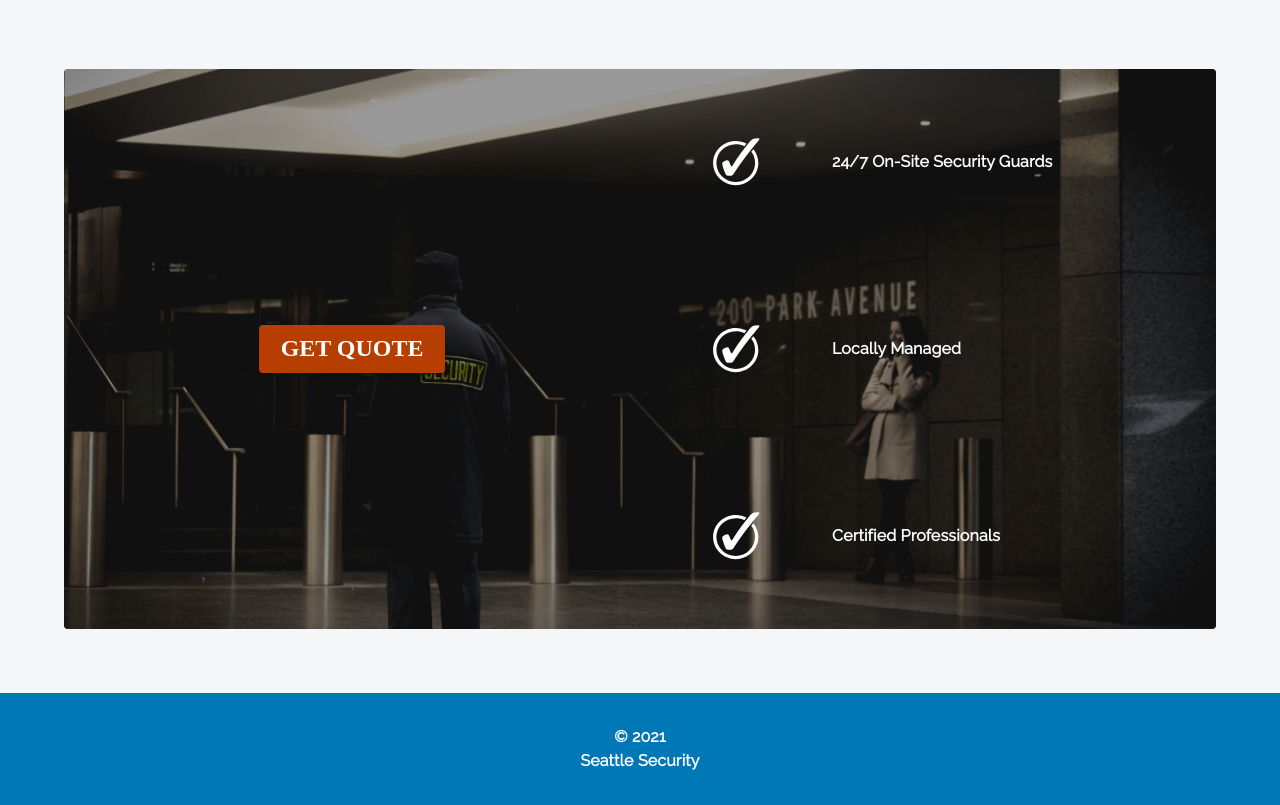
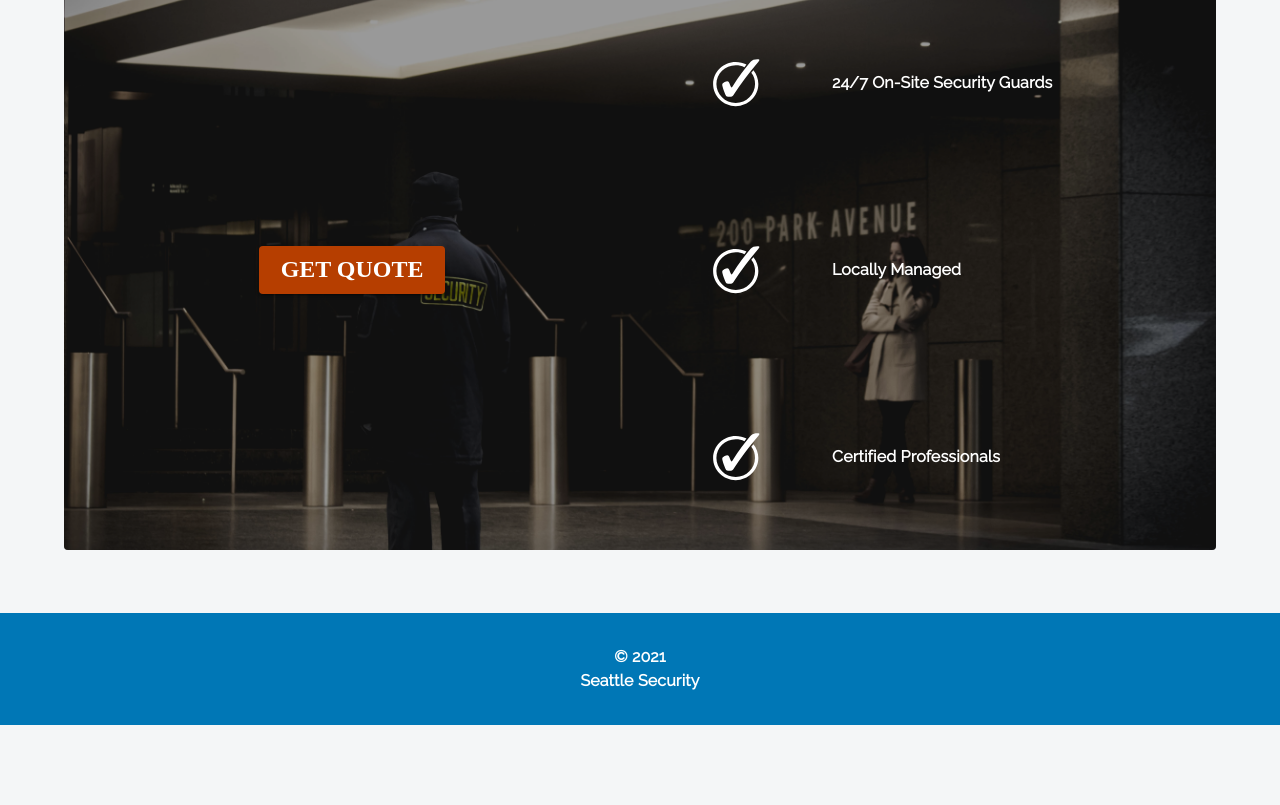
Before and after one commit to bookert921/security-employment-app, a Gatsby site: page / in a window 1280 px wide. Shown: the part 75-880 px from the top of the page. After the commit the page ends 800 px from the top, so only its background shows below. Built offline with nearby package versions, Linux system fonts and the light colour scheme; Gatsby itself is replaced by a stand-in of ours; a web font is replaced by a local one.

Commit message:
fixes navbar offset

```diff
--- a/src/components/Page.js
+++ b/src/components/Page.js
@@ -8,7 +8,6 @@ const PageComponent = ({ children }) => {
         position: "relative",
         minHeight: "100vh",
         paddingBottom: "7rem",
-        marginTop: "5rem",
       }}
     >
       {children}
--- a/src/components/navigation/index.js
+++ b/src/components/navigation/index.js
@@ -1,5 +1,4 @@
 import React, { useState } from "react";
-import PropTypes from "prop-types";
 import { Link } from "gatsby";
 import {
   AppBar,
@@ -9,7 +8,6 @@ import {
   styled,
   useMediaQuery,
   useTheme,
-  useScrollTrigger,
 } from "@mui/material";
 import { Menu as MenuIcon } from "@mui/icons-material";
 
@@ -50,32 +48,7 @@ const NavDropdown = styled(({ openMenu, setOpenMenu, ...props }) => (
 
 const links = ["about", "services", "contact"];
 
-function ElevationScroll(props) {
-  const { children, window } = props;
-  // Note that you normally won't need to set the window ref as useScrollTrigger
-  // will default to window.
-  // This is only being set here because the demo is in an iframe.
-  const trigger = useScrollTrigger({
-    disableHysteresis: true,
-    threshold: 0,
-    target: window ? window() : undefined,
-  });
-
-  return React.cloneElement(children, {
-    elevation: trigger ? 4 : 0,
-  });
-}
-
-ElevationScroll.propTypes = {
-  children: PropTypes.element.isRequired,
-  /**
-   * Injected by the documentation to work in an iframe.
-   * You won't need it on your project.
-   */
-  window: PropTypes.func,
-};
-
-function Header(props) {
+function Header() {
   const [openMenu, setOpenMenu] = useState(false);
   const theme = useTheme();
   const smallerScreen = useMediaQuery(theme.breakpoints.down("sm"));
@@ -93,8 +66,7 @@ function Header(props) {
 
   return (
     <React.Fragment>
-      <ElevationScroll {...props}>
-        <AppBar>
+      <AppBar position="fixed">
         <Toolbar
           variant="regular"
           sx={{
@@ -128,8 +100,7 @@ function Header(props) {
           <NavMenu openMenu={openMenu}>{renderLinks}</NavMenu>
         </Toolbar>
       </AppBar>
-      </ElevationScroll>
-      <Toolbar />
+      <Toolbar sx={{ height: smallerScreen ? "130px" : "65px" }} />
     </React.Fragment>
   );
 }
```
Lines whose indentation alone changed are shown as unchanged.
